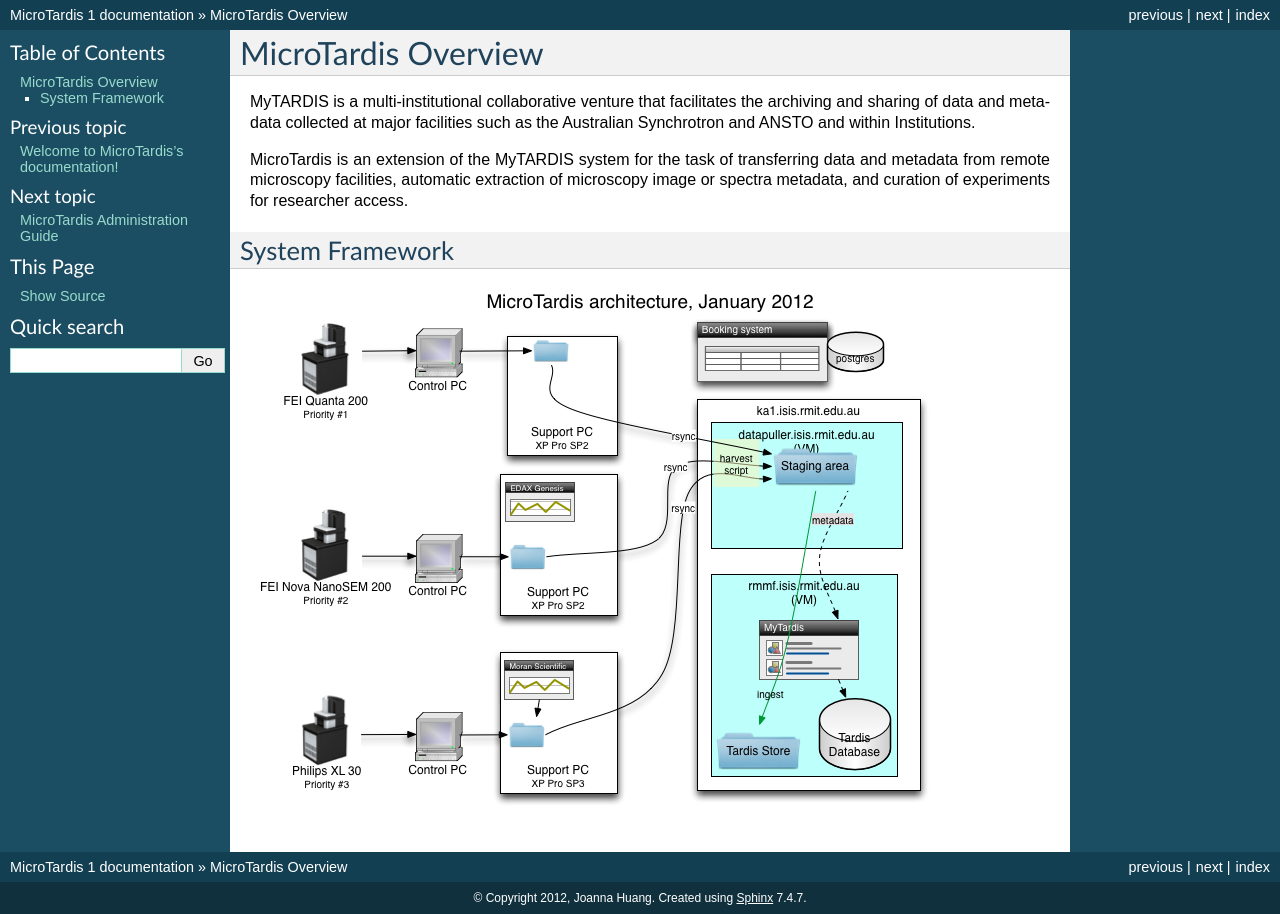
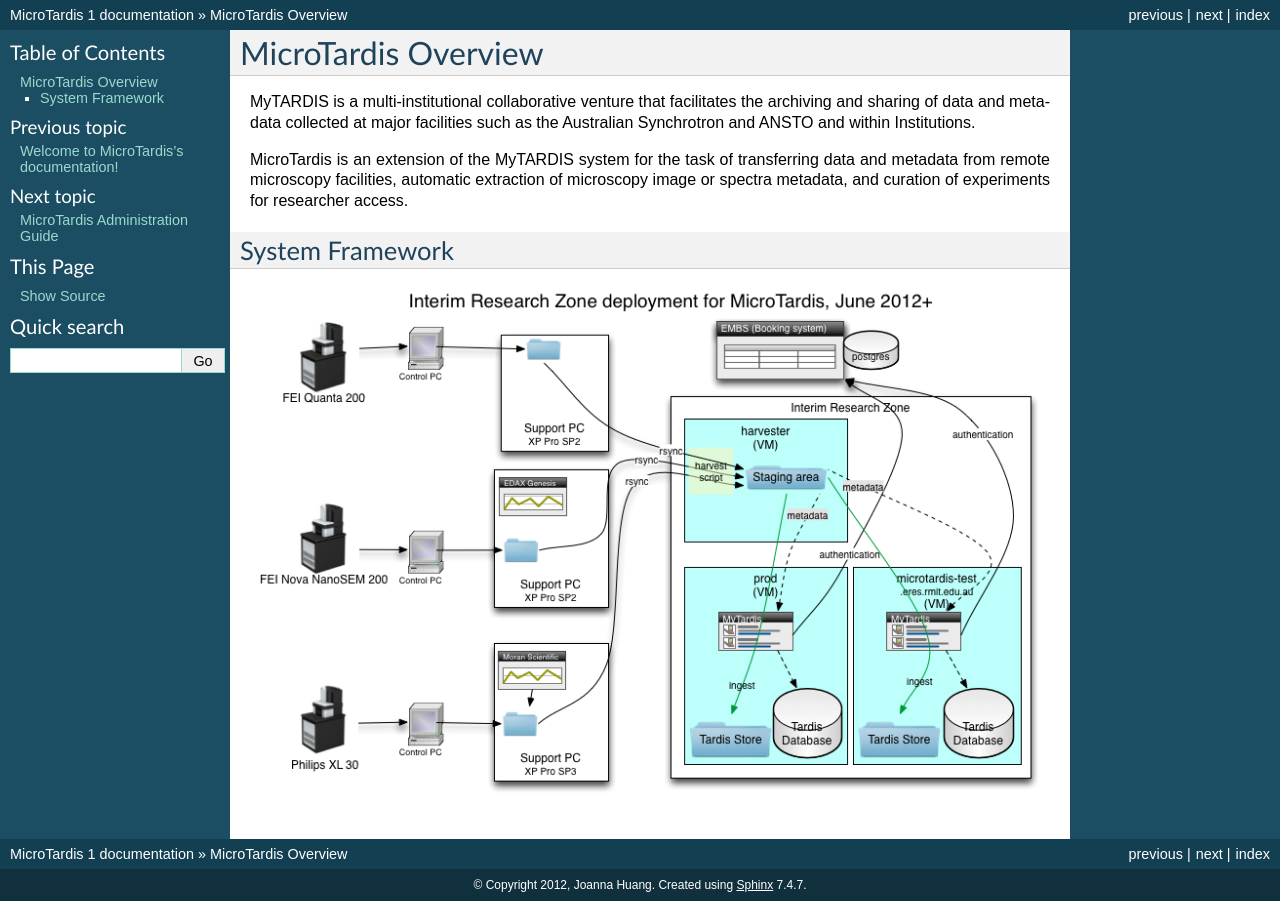
Before and after one commit to mytardis/microtardis, a Sphinx documentation site: the page built from docs/microtardis_overview.rst, in a window 1280 px wide. Built offline with Sphinx 7.4.7, drawn with Linux system fonts in a browser that asks for light colours.

Commit message:
updated system framework image.

```diff
--- a/docs/microtardis_overview.rst
+++ b/docs/microtardis_overview.rst
@@ -19,4 +19,4 @@
 System Framework
 ================
 
-.. image:: _static/Microtardis_deployment_January_2012.png
+.. image:: _static/Microtardis_deployment_June_2012.png
```
Also changed, not shown: docs/_static/Microtardis_deployment_January_2012.png (deleted), docs/_static/Microtardis_deployment_June_2012.png (added).
